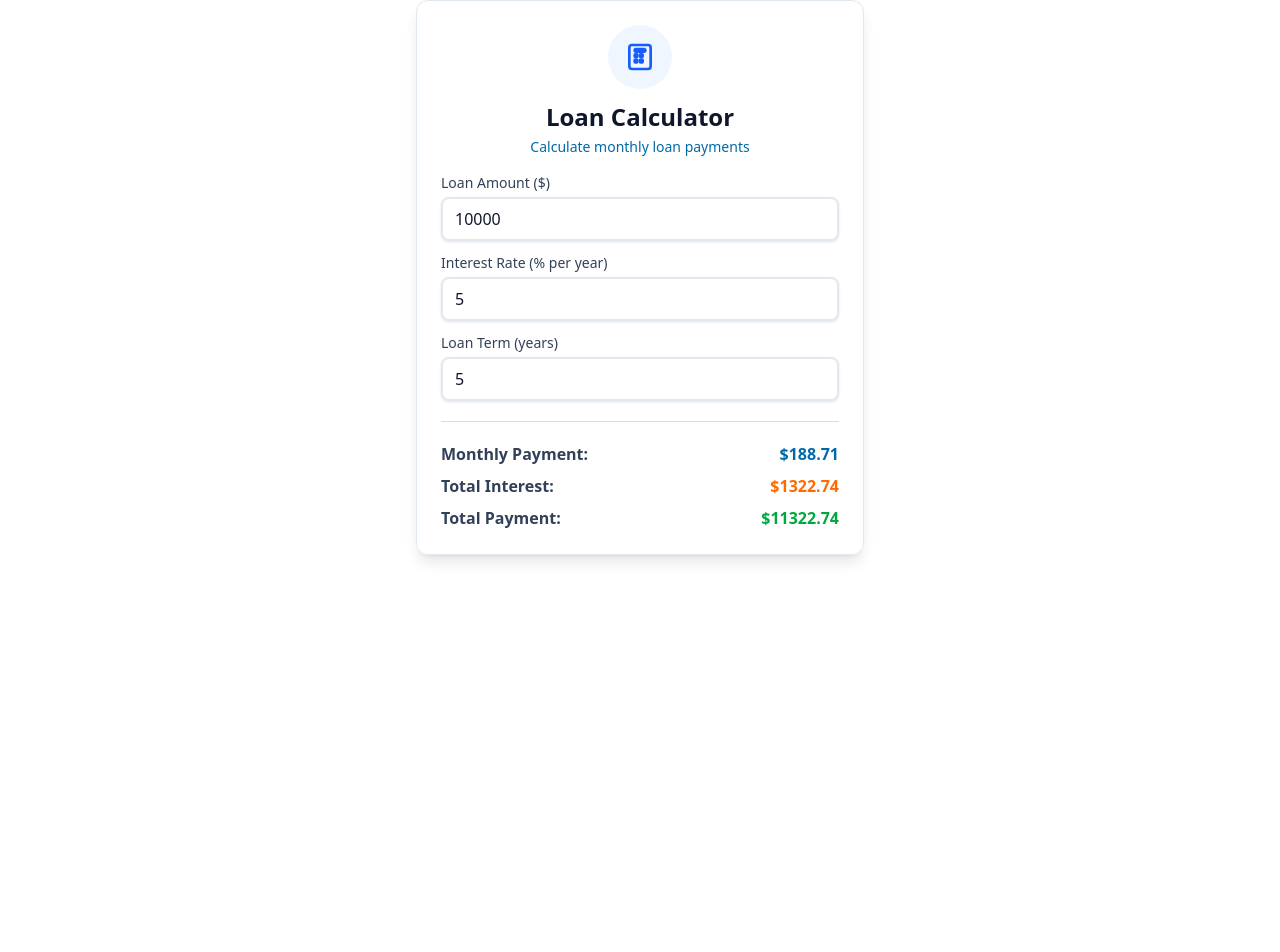
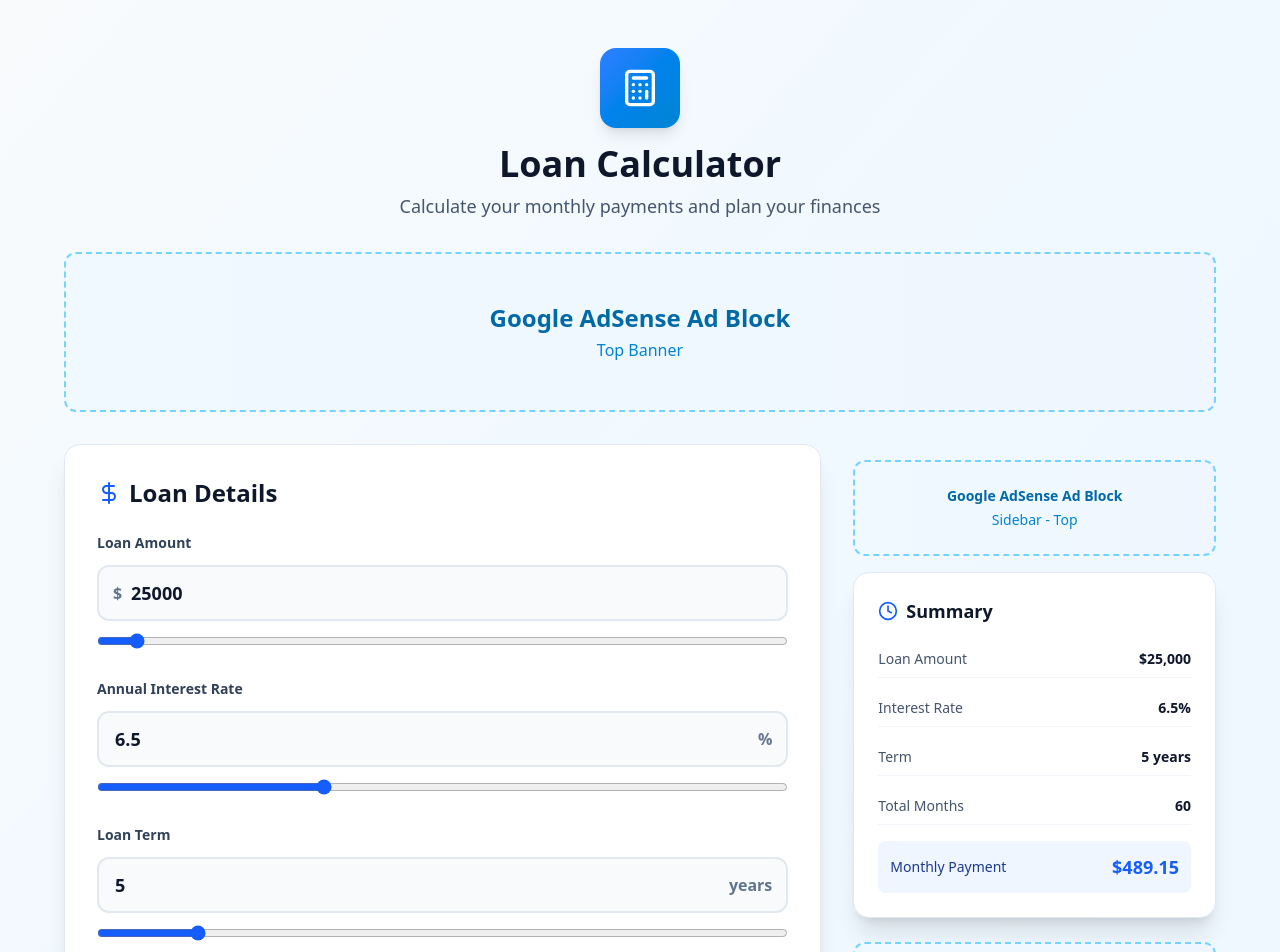
Before and after one commit to govindersingh/tool-hub, a React (Vite) app: page /loan-calculator in a window 1280 px wide. Shown: the top 952 px of the page. Before the commit the page ends 800 px from the top, so only its background shows below. Built offline with nearby package versions, Linux system fonts and the light colour scheme.

Commit message:
Updated AdBlock.tsx

```diff
--- a/src/components/AdBlock.tsx
+++ b/src/components/AdBlock.tsx
@@ -1,5 +1,3 @@
-import React from 'react'
-
 export default function AdBlock({ position, size = 'normal' }: { position: string; size?: 'hero' | 'normal' | 'sidebar' }) {
   return (
     <div className={`bg-gradient-to-r from-sky-50 to-blue-50 dark:from-slate-800 dark:to-slate-700 border-2 border-dashed border-sky-300 dark:border-slate-600 rounded-xl flex items-center justify-center backdrop-blur-sm transition-all duration-500 hover:border-sky-400 dark:hover:border-slate-500 group ${
--- a/src/pages/LoanCalculator.tsx
+++ b/src/pages/LoanCalculator.tsx
@@ -1,8 +1,10 @@
 import React, { useState } from 'react';
+import { Calculator, DollarSign, TrendingUp, Clock } from 'lucide-react';
+import AdBlock from '../components/AdBlock';
 
 const LoanCalculator: React.FC = () => {
-  const [principal, setPrincipal] = useState<number>(10000);
-  const [interestRate, setInterestRate] = useState<number>(5);
+  const [principal, setPrincipal] = useState<number>(25000);
+  const [interestRate, setInterestRate] = useState<number>(6.5);
   const [years, setYears] = useState<number>(5);
 
   const calculateMonthlyPayment = () => {
@@ -18,110 +20,178 @@ const LoanCalculator: React.FC = () => {
   const monthlyPayment = calculateMonthlyPayment();
   const totalPayment = monthlyPayment * years * 12;
   const totalInterest = totalPayment - principal;
+  const totalMonths = years * 12;
 
   return (
-    <div className="
-      max-w-md mx-auto bg-white/90 dark:bg-slate-800/80
-      backdrop-blur-lg rounded-xl shadow-lg p-6 border
-      border-slate-200 dark:border-slate-700
-      transition-colors duration-500
-    ">
-      <div className="mb-4 text-center">
-        <div className="
-          mx-auto mb-3 bg-blue-50 dark:bg-blue-500/20
-          rounded-full flex items-center justify-center
-          w-16 h-16
-        ">
-          {/* Calculator icon as per your App.tsx */}
-          <svg className="w-8 h-8 text-blue-600 dark:text-blue-400" fill="none" stroke="currentColor" strokeWidth="2" viewBox="0 0 24 24">
-            <rect x="4" y="3" width="16" height="18" rx="2" />
-            <rect x="8" y="6" width="8" height="2" rx="1" />
-            <rect x="8" y="10" width="2" height="2" rx="0.5" />
-            <rect x="8" y="14" width="2" height="2" rx="0.5" />
-            <rect x="12" y="10" width="2" height="2" rx="0.5" />
-            <rect x="12" y="14" width="2" height="2" rx="0.5" />
-          </svg>
+    <div className="min-h-screen bg-gradient-to-br from-slate-50 via-sky-50 to-blue-50 dark:from-slate-900 dark:via-slate-800 dark:to-slate-900 py-12 px-4 transition-colors duration-500">
+      <div className="max-w-6xl mx-auto">
+        <div className="text-center mb-8">
+          <div className="inline-flex items-center justify-center w-20 h-20 bg-gradient-to-br from-blue-500 to-sky-600 rounded-2xl shadow-lg mb-4">
+            <Calculator className="w-10 h-10 text-white" />
           </div>
-        <h2 className="text-2xl font-bold mb-1 text-slate-900 dark:text-white">Loan Calculator</h2>
-        <p className="text-sky-700 dark:text-sky-300 text-sm font-medium">Calculate monthly loan payments</p>
+          <h1 className="text-4xl font-bold text-slate-900 dark:text-white mb-2">
+            Loan Calculator
+          </h1>
+          <p className="text-lg text-slate-600 dark:text-slate-300">
+            Calculate your monthly payments and plan your finances
+          </p>
         </div>
 
-      <form className="space-y-3">
+        <AdBlock position="Top Banner" size="hero" />
+
+        <div className="grid lg:grid-cols-3 gap-8 mt-8">
+          <div className="lg:col-span-2 space-y-6">
+            <div className="bg-white dark:bg-slate-800 rounded-2xl shadow-xl p-8 border border-slate-200 dark:border-slate-700 transition-all duration-500">
+              <h2 className="text-2xl font-bold text-slate-900 dark:text-white mb-6 flex items-center gap-2">
+                <DollarSign className="w-6 h-6 text-blue-600 dark:text-blue-400" />
+                Loan Details
+              </h2>
+
+              <div className="space-y-6">
                 <div>
-          <label className="block text-sm font-medium text-slate-700 dark:text-slate-300 mb-1">
-            Loan Amount ($)
+                  <label className="block text-sm font-semibold text-slate-700 dark:text-slate-300 mb-3">
+                    Loan Amount
                   </label>
+                  <div className="relative">
+                    <span className="absolute left-4 top-1/2 -translate-y-1/2 text-slate-500 dark:text-slate-400 font-semibold">$</span>
                     <input
                       type="number"
                       value={principal}
                       onChange={e => setPrincipal(Number(e.target.value))}
-            className="
-              w-full px-3 py-2 rounded-lg border-2
-              border-slate-200 dark:border-slate-700
-              bg-white/80 dark:bg-slate-800/50
-              focus:outline-none focus:ring-2 focus:ring-sky-500
-              transition-all shadow-sm
-              text-slate-900 dark:text-white
-            "
+                      className="w-full pl-8 pr-4 py-3 rounded-xl border-2 border-slate-200 dark:border-slate-600 bg-slate-50 dark:bg-slate-900 focus:outline-none focus:ring-2 focus:ring-blue-500 focus:border-transparent transition-all text-slate-900 dark:text-white font-semibold text-lg"
                       min={0}
                     />
                   </div>
+                  <input
+                    type="range"
+                    min="1000"
+                    max="500000"
+                    step="1000"
+                    value={principal}
+                    onChange={e => setPrincipal(Number(e.target.value))}
+                    className="w-full mt-3 accent-blue-600"
+                  />
+                </div>
+
                 <div>
-          <label className="block text-sm font-medium text-slate-700 dark:text-slate-300 mb-1">
-            Interest Rate (% per year)
+                  <label className="block text-sm font-semibold text-slate-700 dark:text-slate-300 mb-3">
+                    Annual Interest Rate
                   </label>
+                  <div className="relative">
                     <input
                       type="number"
                       value={interestRate}
                       onChange={e => setInterestRate(Number(e.target.value))}
-            className="
-              w-full px-3 py-2 rounded-lg border-2
-              border-slate-200 dark:border-slate-700
-              bg-white/80 dark:bg-slate-800/50
-              focus:outline-none focus:ring-2 focus:ring-sky-500
-              transition-all shadow-sm
-              text-slate-900 dark:text-white
-            "
+                      className="w-full pl-4 pr-10 py-3 rounded-xl border-2 border-slate-200 dark:border-slate-600 bg-slate-50 dark:bg-slate-900 focus:outline-none focus:ring-2 focus:ring-blue-500 focus:border-transparent transition-all text-slate-900 dark:text-white font-semibold text-lg"
                       min={0}
-            step={0.01}
+                      step={0.1}
+                    />
+                    <span className="absolute right-4 top-1/2 -translate-y-1/2 text-slate-500 dark:text-slate-400 font-semibold">%</span>
+                  </div>
+                  <input
+                    type="range"
+                    min="0"
+                    max="20"
+                    step="0.1"
+                    value={interestRate}
+                    onChange={e => setInterestRate(Number(e.target.value))}
+                    className="w-full mt-3 accent-blue-600"
                   />
                 </div>
+
                 <div>
-          <label className="block text-sm font-medium text-slate-700 dark:text-slate-300 mb-1">
-            Loan Term (years)
+                  <label className="block text-sm font-semibold text-slate-700 dark:text-slate-300 mb-3">
+                    Loan Term
                   </label>
+                  <div className="relative">
                     <input
                       type="number"
                       value={years}
                       onChange={e => setYears(Number(e.target.value))}
-            className="
-              w-full px-3 py-2 rounded-lg border-2
-              border-slate-200 dark:border-slate-700
-              bg-white/80 dark:bg-slate-800/50
-              focus:outline-none focus:ring-2 focus:ring-sky-500
-              transition-all shadow-sm
-              text-slate-900 dark:text-white
-            "
+                      className="w-full pl-4 pr-20 py-3 rounded-xl border-2 border-slate-200 dark:border-slate-600 bg-slate-50 dark:bg-slate-900 focus:outline-none focus:ring-2 focus:ring-blue-500 focus:border-transparent transition-all text-slate-900 dark:text-white font-semibold text-lg"
                       min={1}
+                      max={30}
+                    />
+                    <span className="absolute right-4 top-1/2 -translate-y-1/2 text-slate-500 dark:text-slate-400 font-semibold">years</span>
+                  </div>
+                  <input
+                    type="range"
+                    min="1"
+                    max="30"
+                    step="1"
+                    value={years}
+                    onChange={e => setYears(Number(e.target.value))}
+                    className="w-full mt-3 accent-blue-600"
                   />
                 </div>
-      </form>
+              </div>
+            </div>
 
-      <hr className="my-5 border-sky-200 dark:border-slate-600" />
+            <div className="bg-gradient-to-br from-blue-600 to-sky-600 rounded-2xl shadow-xl p-8 text-white">
+              <h2 className="text-2xl font-bold mb-6 flex items-center gap-2">
+                <TrendingUp className="w-6 h-6" />
+                Payment Breakdown
+              </h2>
 
-      <div className="space-y-2 text-base">
-        <div className="flex items-center justify-between">
-          <span className="font-semibold text-slate-700 dark:text-slate-300">Monthly Payment:</span>
-          <span className="text-sky-700 dark:text-blue-300 font-bold">${monthlyPayment.toFixed(2)}</span>
+              <div className="grid md:grid-cols-3 gap-6">
+                <div className="bg-white/10 backdrop-blur-sm rounded-xl p-6 border border-white/20">
+                  <div className="text-white/80 text-sm font-medium mb-2">Monthly Payment</div>
+                  <div className="text-3xl font-bold">${monthlyPayment.toFixed(2)}</div>
+                  <div className="text-white/70 text-xs mt-2">for {totalMonths} months</div>
                 </div>
-        <div className="flex items-center justify-between">
-          <span className="font-semibold text-slate-700 dark:text-slate-300">Total Interest:</span>
-          <span className="text-orange-500 font-bold">${totalInterest.toFixed(2)}</span>
+
+                <div className="bg-white/10 backdrop-blur-sm rounded-xl p-6 border border-white/20">
+                  <div className="text-white/80 text-sm font-medium mb-2">Total Interest</div>
+                  <div className="text-3xl font-bold">${totalInterest.toFixed(2)}</div>
+                  <div className="text-white/70 text-xs mt-2">{((totalInterest / principal) * 100).toFixed(1)}% of principal</div>
                 </div>
-        <div className="flex items-center justify-between">
-          <span className="font-semibold text-slate-700 dark:text-slate-300">Total Payment:</span>
-          <span className="text-green-600 dark:text-green-300 font-bold">${totalPayment.toFixed(2)}</span>
+
+                <div className="bg-white/10 backdrop-blur-sm rounded-xl p-6 border border-white/20">
+                  <div className="text-white/80 text-sm font-medium mb-2">Total Payment</div>
+                  <div className="text-3xl font-bold">${totalPayment.toFixed(2)}</div>
+                  <div className="text-white/70 text-xs mt-2">over {years} years</div>
                 </div>
+              </div>
+            </div>
+          </div>
+
+          <div className="lg:col-span-1 space-y-6">
+            <AdBlock position="Sidebar - Top" size="sidebar" />
+
+            <div className="bg-white dark:bg-slate-800 rounded-2xl shadow-xl p-6 border border-slate-200 dark:border-slate-700 transition-all duration-500">
+              <h3 className="text-lg font-bold text-slate-900 dark:text-white mb-4 flex items-center gap-2">
+                <Clock className="w-5 h-5 text-blue-600 dark:text-blue-400" />
+                Summary
+              </h3>
+              <div className="space-y-3 text-sm">
+                <div className="flex justify-between items-center py-2 border-b border-slate-100 dark:border-slate-700">
+                  <span className="text-slate-600 dark:text-slate-400">Loan Amount</span>
+                  <span className="font-semibold text-slate-900 dark:text-white">${principal.toLocaleString()}</span>
+                </div>
+                <div className="flex justify-between items-center py-2 border-b border-slate-100 dark:border-slate-700">
+                  <span className="text-slate-600 dark:text-slate-400">Interest Rate</span>
+                  <span className="font-semibold text-slate-900 dark:text-white">{interestRate}%</span>
+                </div>
+                <div className="flex justify-between items-center py-2 border-b border-slate-100 dark:border-slate-700">
+                  <span className="text-slate-600 dark:text-slate-400">Term</span>
+                  <span className="font-semibold text-slate-900 dark:text-white">{years} years</span>
+                </div>
+                <div className="flex justify-between items-center py-2 border-b border-slate-100 dark:border-slate-700">
+                  <span className="text-slate-600 dark:text-slate-400">Total Months</span>
+                  <span className="font-semibold text-slate-900 dark:text-white">{totalMonths}</span>
+                </div>
+                <div className="flex justify-between items-center py-3 bg-blue-50 dark:bg-blue-900/20 rounded-lg px-3 mt-4">
+                  <span className="text-blue-900 dark:text-blue-300 font-medium">Monthly Payment</span>
+                  <span className="font-bold text-lg text-blue-600 dark:text-blue-400">${monthlyPayment.toFixed(2)}</span>
+                </div>
+              </div>
+            </div>
+
+            <AdBlock position="Sidebar - Bottom" size="sidebar" />
+          </div>
+        </div>
+
+        <AdBlock position="Bottom Banner" />
       </div>
     </div>
   );
```
Lines whose indentation alone changed are shown as unchanged.
